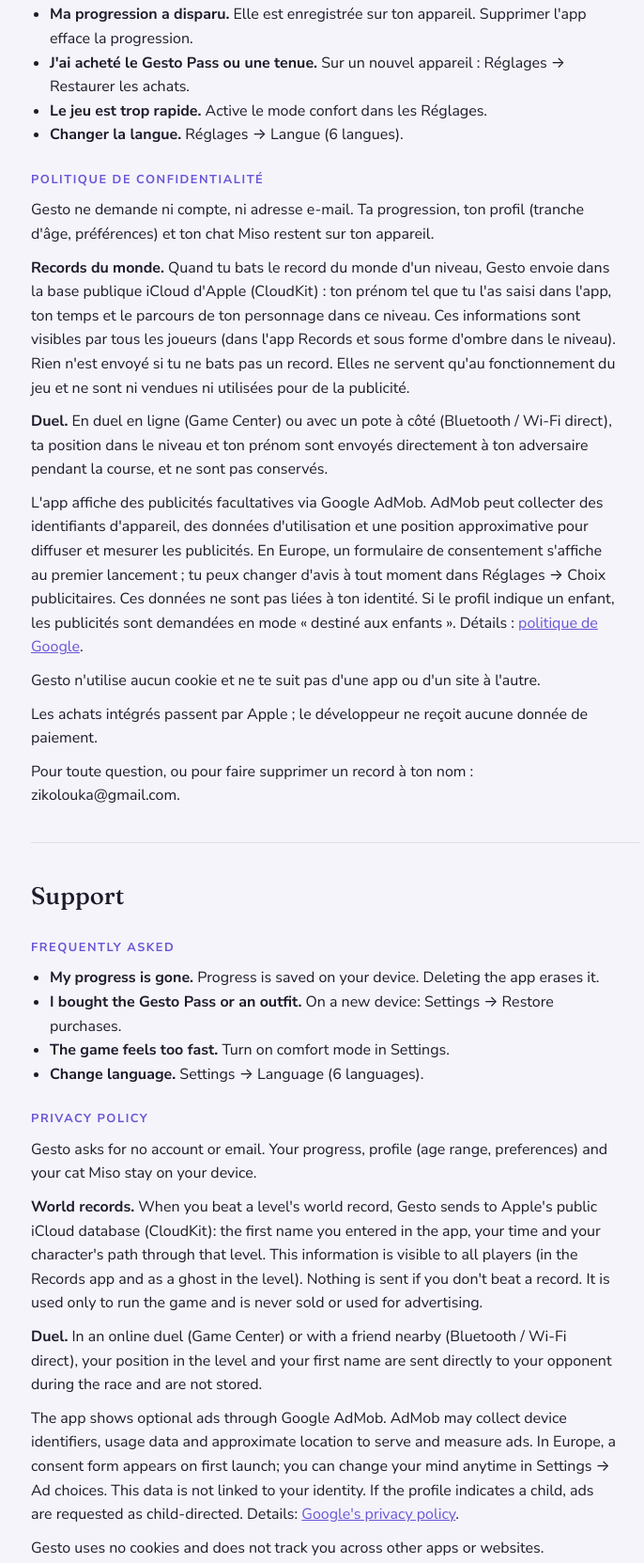
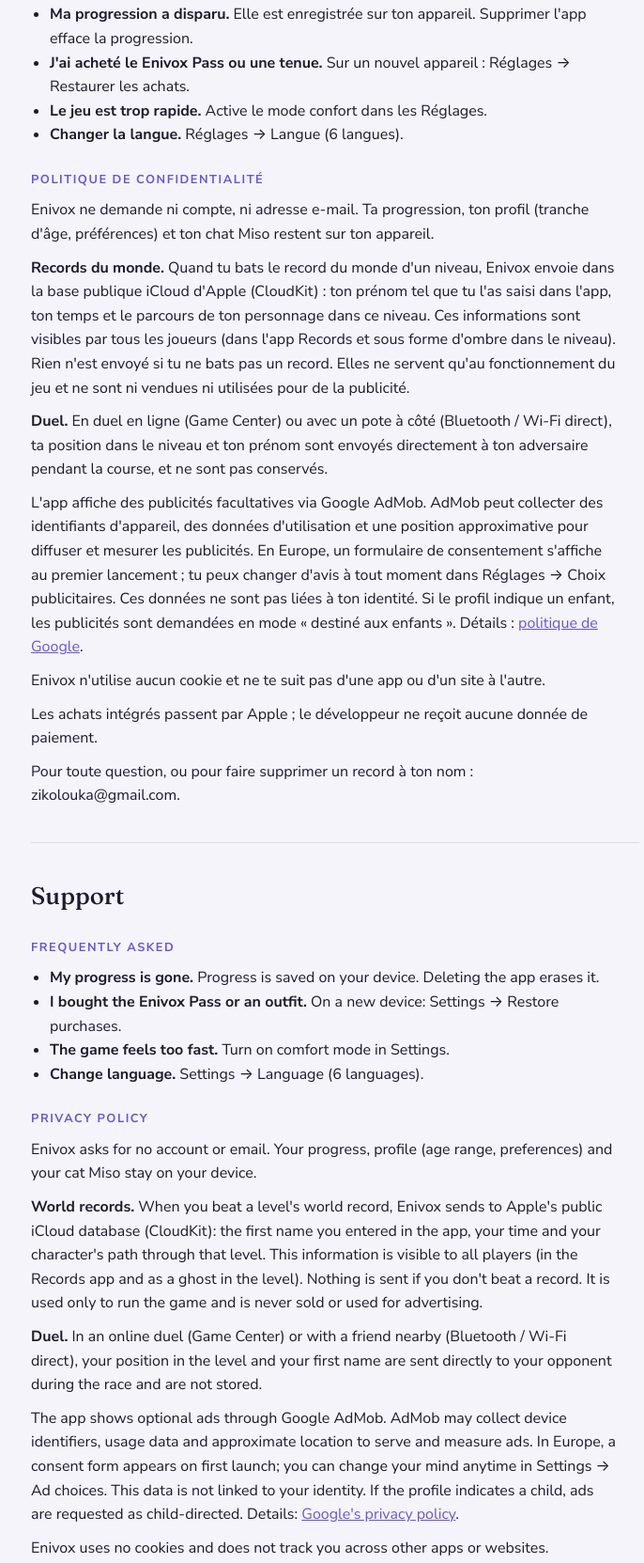
Before and after one commit to zikolc-cmd/gesto, a plain HTML site: page index.html in a window 1280 px wide. Shown: the part 472-2135 px from the top of the page at 94% size, without its empty margins (283-969 px from the left). Drawn offline with Linux system fonts and the light colour scheme.

Commit message:
Gesto devient Enivox

```diff
--- a/index.html
+++ b/index.html
@@ -3,7 +3,7 @@
 <head>
 <meta charset="utf-8">
 <meta name="viewport" content="width=device-width,initial-scale=1">
-<title>Gesto – Support &amp; Confidentialité</title>
+<title>Enivox – Support &amp; Confidentialité</title>
 <link rel="stylesheet" href="https://fonts.googleapis.com/css2?family=Fraunces:opsz,wght@9..144,500;9..144,650&family=Nunito+Sans:wght@400;600;700&display=swap">
 <style>
 :root{--bg:#f5f4fa;--fg:#1d1b2b;--muted:#5d5a73;--line:#dedbea;--card:#ffffff;--accent:#6a55d6;--glow:#ffcf7a;--display:"Fraunces",Georgia,serif;--body:"Nunito Sans",system-ui,-apple-system,sans-serif}
@@ -32,7 +32,7 @@ a{color:var(--accent)}
 <div class="wrap">
   <header>
     <div class="moon" aria-hidden="true"></div>
-    <div><h1>Gesto</h1><p class="sub">14 petits mondes, un seul geste · 14 tiny worlds, one gesture</p></div>
+    <div><h1>Enivox</h1><p class="sub">14 petits mondes, un seul geste · 14 tiny worlds, one gesture</p></div>
   </header>
   <nav><a href="#fr">Français</a><a href="#en">English</a><a href="#privacy-fr">Confidentialité</a><a href="#privacy-en">Privacy</a></nav>
   <div class="contact">
@@ -45,16 +45,16 @@ a{color:var(--accent)}
     <h3>Questions fréquentes</h3>
     <ul>
       <li><b>Ma progression a disparu.</b> Elle est enregistrée sur ton appareil. Supprimer l'app efface la progression.</li>
-      <li><b>J'ai acheté le Gesto Pass ou une tenue.</b> Sur un nouvel appareil : Réglages → Restaurer les achats.</li>
+      <li><b>J'ai acheté le Enivox Pass ou une tenue.</b> Sur un nouvel appareil : Réglages → Restaurer les achats.</li>
       <li><b>Le jeu est trop rapide.</b> Active le mode confort dans les Réglages.</li>
       <li><b>Changer la langue.</b> Réglages → Langue (6 langues).</li>
     </ul>
     <h3 id="privacy-fr">Politique de confidentialité</h3>
-    <p>Gesto ne demande ni compte, ni adresse e-mail. Ta progression, ton profil (tranche d'âge, préférences) et ton chat Miso restent sur ton appareil.</p>
-    <p><b>Records du monde.</b> Quand tu bats le record du monde d'un niveau, Gesto envoie dans la base publique iCloud d'Apple (CloudKit) : ton prénom tel que tu l'as saisi dans l'app, ton temps et le parcours de ton personnage dans ce niveau. Ces informations sont visibles par tous les joueurs (dans l'app Records et sous forme d'ombre dans le niveau). Rien n'est envoyé si tu ne bats pas un record. Elles ne servent qu'au fonctionnement du jeu et ne sont ni vendues ni utilisées pour de la publicité.</p>
+    <p>Enivox ne demande ni compte, ni adresse e-mail. Ta progression, ton profil (tranche d'âge, préférences) et ton chat Miso restent sur ton appareil.</p>
+    <p><b>Records du monde.</b> Quand tu bats le record du monde d'un niveau, Enivox envoie dans la base publique iCloud d'Apple (CloudKit) : ton prénom tel que tu l'as saisi dans l'app, ton temps et le parcours de ton personnage dans ce niveau. Ces informations sont visibles par tous les joueurs (dans l'app Records et sous forme d'ombre dans le niveau). Rien n'est envoyé si tu ne bats pas un record. Elles ne servent qu'au fonctionnement du jeu et ne sont ni vendues ni utilisées pour de la publicité.</p>
     <p><b>Duel.</b> En duel en ligne (Game Center) ou avec un pote à côté (Bluetooth / Wi-Fi direct), ta position dans le niveau et ton prénom sont envoyés directement à ton adversaire pendant la course, et ne sont pas conservés.</p>
     <p>L'app affiche des publicités facultatives via Google AdMob. AdMob peut collecter des identifiants d'appareil, des données d'utilisation et une position approximative pour diffuser et mesurer les publicités. En Europe, un formulaire de consentement s'affiche au premier lancement ; tu peux changer d'avis à tout moment dans Réglages → Choix publicitaires. Ces données ne sont pas liées à ton identité. Si le profil indique un enfant, les publicités sont demandées en mode « destiné aux enfants ». Détails : <a href="https://policies.google.com/privacy">politique de Google</a>.</p>
-    <p>Gesto n'utilise aucun cookie et ne te suit pas d'une app ou d'un site à l'autre.</p>
+    <p>Enivox n'utilise aucun cookie et ne te suit pas d'une app ou d'un site à l'autre.</p>
     <p>Les achats intégrés passent par Apple ; le développeur ne reçoit aucune donnée de paiement.</p>
     <p>Pour toute question, ou pour faire supprimer un record à ton nom : zikolouka@gmail.com.</p>
   </section>
@@ -64,16 +64,16 @@ a{color:var(--accent)}
     <h3>Frequently asked</h3>
     <ul>
       <li><b>My progress is gone.</b> Progress is saved on your device. Deleting the app erases it.</li>
-      <li><b>I bought the Gesto Pass or an outfit.</b> On a new device: Settings → Restore purchases.</li>
+      <li><b>I bought the Enivox Pass or an outfit.</b> On a new device: Settings → Restore purchases.</li>
       <li><b>The game feels too fast.</b> Turn on comfort mode in Settings.</li>
       <li><b>Change language.</b> Settings → Language (6 languages).</li>
     </ul>
     <h3 id="privacy-en">Privacy policy</h3>
-    <p>Gesto asks for no account or email. Your progress, profile (age range, preferences) and your cat Miso stay on your device.</p>
-    <p><b>World records.</b> When you beat a level's world record, Gesto sends to Apple's public iCloud database (CloudKit): the first name you entered in the app, your time and your character's path through that level. This information is visible to all players (in the Records app and as a ghost in the level). Nothing is sent if you don't beat a record. It is used only to run the game and is never sold or used for advertising.</p>
+    <p>Enivox asks for no account or email. Your progress, profile (age range, preferences) and your cat Miso stay on your device.</p>
+    <p><b>World records.</b> When you beat a level's world record, Enivox sends to Apple's public iCloud database (CloudKit): the first name you entered in the app, your time and your character's path through that level. This information is visible to all players (in the Records app and as a ghost in the level). Nothing is sent if you don't beat a record. It is used only to run the game and is never sold or used for advertising.</p>
     <p><b>Duel.</b> In an online duel (Game Center) or with a friend nearby (Bluetooth / Wi-Fi direct), your position in the level and your first name are sent directly to your opponent during the race and are not stored.</p>
     <p>The app shows optional ads through Google AdMob. AdMob may collect device identifiers, usage data and approximate location to serve and measure ads. In Europe, a consent form appears on first launch; you can change your mind anytime in Settings → Ad choices. This data is not linked to your identity. If the profile indicates a child, ads are requested as child-directed. Details: <a href="https://policies.google.com/privacy">Google's privacy policy</a>.</p>
-    <p>Gesto uses no cookies and does not track you across other apps or websites.</p>
+    <p>Enivox uses no cookies and does not track you across other apps or websites.</p>
     <p>In-app purchases are handled by Apple; the developer receives no payment data.</p>
     <p>Questions, or to have a record under your name deleted: zikolouka@gmail.com.</p>
   </section>
```
